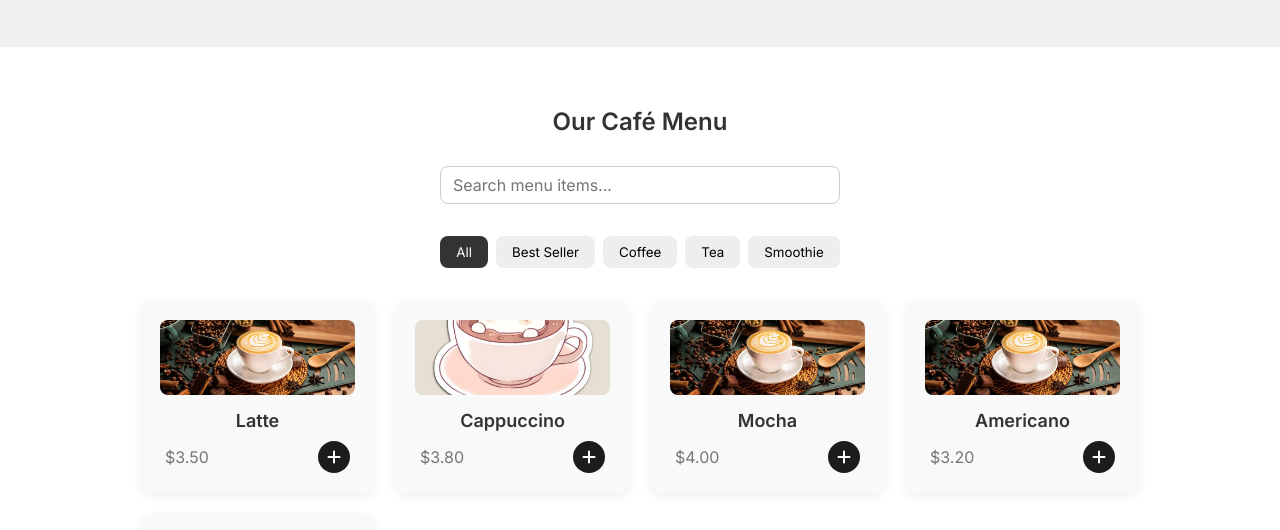
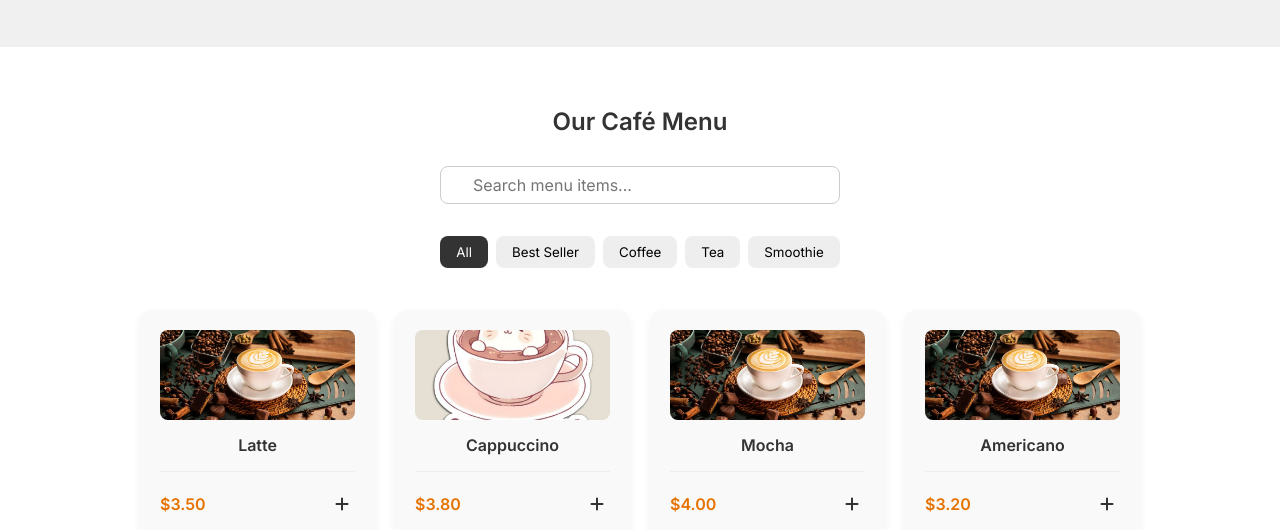
Before and after one commit to Caishinn/Cute-Coffee, a plain HTML site: page index.html in a window 1280 px wide. Shown: the part 192-722 px from the top of the page. Drawn offline with Linux system fonts and the light colour scheme.

Commit message:
update menu

```diff
--- a/css/menu.css
+++ b/css/menu.css
@@ -29,9 +29,11 @@
   display: flex;
   flex-direction: column;
   align-items: center;
+  text-align: center;
   position: relative;
   transition: transform 0.2s ease;
   width: 100%;
+  margin: 10px auto;
   max-width: 235px; /* Prevents stretching too wide */
 }
 
@@ -41,19 +43,21 @@
 
 .menu-item img {
   width: 100%;
-  height: 75px;
+  height: 90px;
   object-fit: cover;
   margin-bottom: 15px;
   border-radius: 8px;
 }
+
 .menu-details {
   width: 100%;
 }
 
 .menu-details h3 {
-  font-size: 18px;
-  margin-bottom: 5px;
+  font-size: 16px;
   color: #333;
+  border-bottom: 1px solid #eee;
+  padding-bottom: 1rem;
 }
 
 .menu-details p {
@@ -63,20 +67,18 @@
 
 /* Add button */
 .add-btn {
-  background-color: #1c1c1c;
-  color: #fff;
+  background: none;
   border: none;
-  border-radius: 50%;
-  width: 32px;
-  height: 32px;
+  color: #333;
   font-size: 16px;
   cursor: pointer;
-  display: flex;
-  align-items: center;
-  justify-content: center;
+  padding: 6px;
+  transition: transform 0.2s ease;
 }
+
 .add-btn:hover {
-  background-color: #000;
+  transform: scale(1.2);
+  color: #e67300;
 }
 
 .menu-footer {
@@ -84,13 +86,19 @@
   justify-content: space-between;
   align-items: center;
   width: 100%;
-  margin-top: 10px;
-  padding: 0 5px;
+  padding: 1rem 0 0 0;
 }
-.menu-footer .price {
+
+.menu-footer p {
+  color: #e67300;
+  font-weight: bold;
+  margin: 0;
+  font-size: 16px;
+}
+/*.menu-footer .price {
   font-size: 16px;
   color: #333;
-}
+}*/
 
 /* Menu filter */
 /* Fillter*/
--- a/css/style.css
+++ b/css/style.css
@@ -210,16 +210,32 @@ body {
 
 .menu-search {
   text-align: center;
-  margin: 0 0 2rem 0;
+  padding: 0 0 2rem 0;
+  position: relative;
+  width: 100%;
+  max-width: 400px;
+  margin: auto;
 }
 
 .menu-search-input {
   width: 100%;
   max-width: 400px;
-  padding: 8px 12px;
+  padding: 8px 32px;
   font-size: 1rem;
   border: 1px solid #ccc;
   border-radius: 8px;
+  outline: none;
+}
+
+.clear-icon {
+  position: absolute;
+  right: 10px;
+  top: 25%;
+  transform: translateY(-50%);
+  font-size: 18px;
+  color: #aaa;
+  cursor: pointer;
+  display: none;
 }
 
 /* === RESPONSIVE === */
--- a/js/menu.js
+++ b/js/menu.js
@@ -21,4 +21,29 @@ document.addEventListener("DOMContentLoaded", () => {
       });
     });
   });
+  const searchInput = document.getElementById("menuSearchInput");
+  const clearSearch = document.getElementById("clearSearch");
+
+  searchInput.addEventListener("input", () => {
+    const value = searchInput.value.trim();
+    clearSearch.style.display = value ? "inline" : "none";
+
+    document.querySelectorAll(".menu-item").forEach((item) => {
+      const name = item.querySelector("h3").textContent.toLowerCase();
+      item.style.display = name.includes(value.toLowerCase())
+        ? "block"
+        : "none";
+    });
+  });
+
+  clearSearch.addEventListener("click", () => {
+    searchInput.value = "";
+    clearSearch.style.display = "none";
+
+    document.querySelectorAll(".menu-item").forEach((item) => {
+      item.style.display = "block";
+    });
+
+    searchInput.focus();
+  });
 });
```
